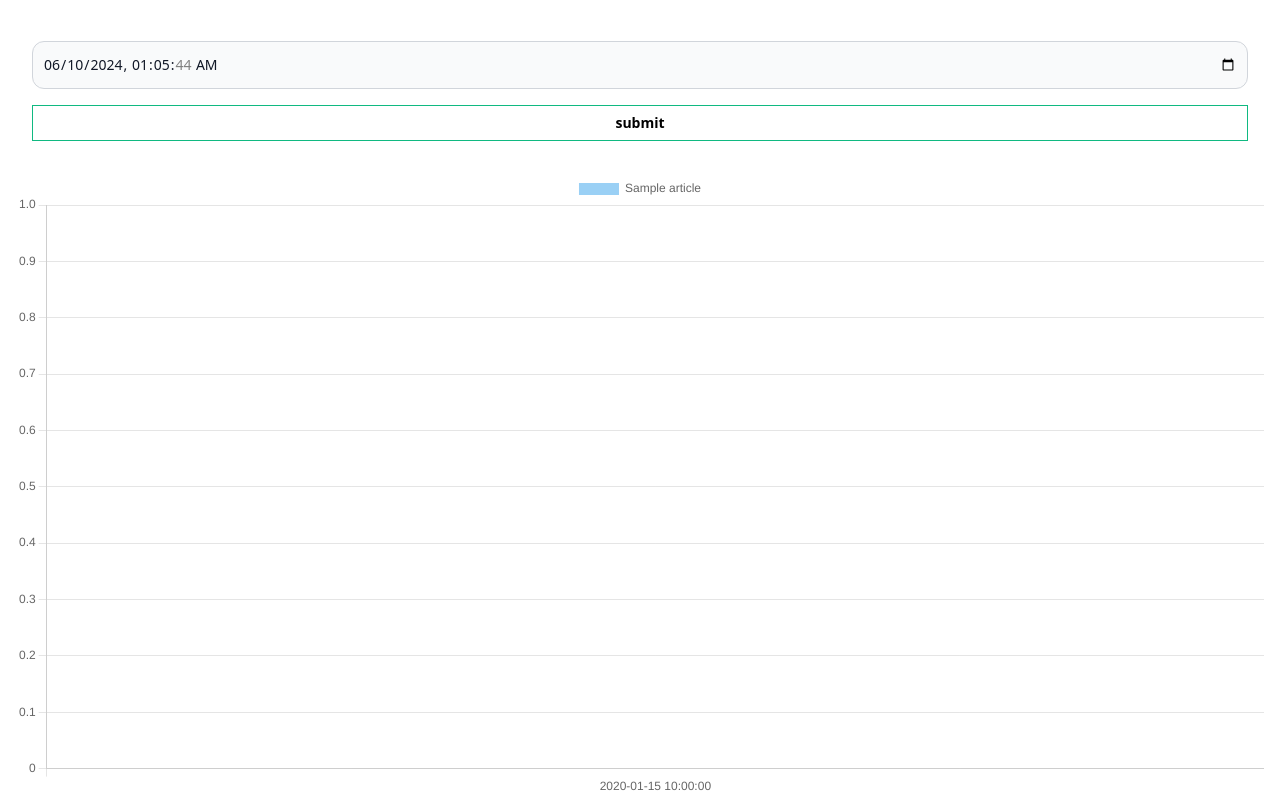
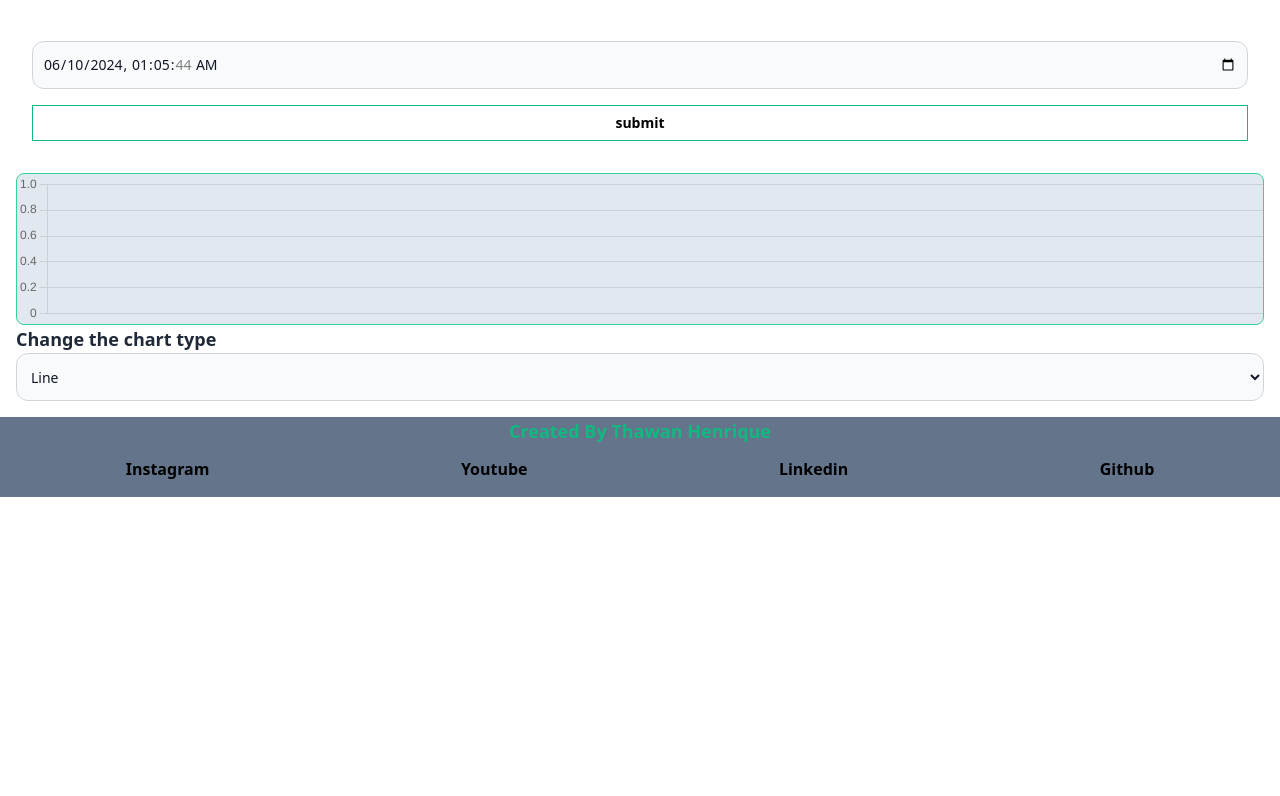
Before and after one commit to thawancomt/Sistem-Store, a Flask app: page /stock/ in a window 1280 px wide. Shown: the part 498-1294 px from the top of the page. After the commit the page ends 995 px from the top, so only its background shows below. Run offline with Flask 3, Linux system fonts and the light colour scheme; a user stored in the database is signed in; tables that the repository leaves empty hold one stand-in row (values such as "Sample post").

Commit message:
Fix the chart on stock page
Instead show just the stockable articles the chart was showing all type of articles, it has been solved.

```diff
--- a/flaskr/blueprints/stock/services/StockChart.py
+++ b/flaskr/blueprints/stock/services/StockChart.py
@@ -3,14 +3,15 @@
 from flaskr.blueprints.articles.services.ArticlesService import ArticlesService
 
 class StockChart(StockServices):
-    def __init__(self, store_id=None, article_id=None, quantity=None, date=None):
+    def __init__(self, store_id=None, article_id=None, quantity=None, date=None, days = None):
         super().__init__(store_id, article_id, quantity, date)
-
+        self.days = days or 7
         self.labels = self.get_stocks_dates()
 
-    def create_date_labels(self, days = 7):
+    def create_date_labels(self):
+        date_labels = [datetime.strftime(date.date, '%Y-%m-%d %H:%M:%S') for date in self.labels][:self.days]
 
-        return [datetime.strftime(date.date, '%Y-%m-%d %H:%M:%S') for date in self.labels][:days]
+        return date_labels
 
     def create_all_stock_list(self):
         stocks = []
--- a/flaskr/blueprints/stock/services/StockServices.py
+++ b/flaskr/blueprints/stock/services/StockServices.py
@@ -22,7 +22,7 @@
         self.article_id = article_id
         self.quantity = quantity
         self.date = date or datetime.now().strftime('%Y-%m-%d %H:%M:%S')
-        self.articles = ArticlesService.get_all()
+        self.articles = ArticlesService.get_all_stockable()
         self.per_page = 3
 
 
--- /dev/null
+++ b/flaskr/blueprints/stock/static/StockChart.js
@@ -0,0 +1,44 @@
+
+var ctx = document.getElementById('myChart');
+var type = document.getElementById('changeChartType');
+var StockChart = new Chart(ctx, {
+  type: type.value,
+  data: {
+    labels: labels,
+    datasets: data,
+  },
+  options: {
+    scales: {
+      y: {
+        beginAtZero: true
+      }
+    },
+    responsive: true,
+    maintainAspectRatio: false,
+  }
+});
+
+function updateChartType(newType) {
+  StockChart.destroy(); // Destroi o gráfico atual
+  StockChart = new Chart(ctx, { // Cria um novo gráfico com o novo tipo
+    type: newType,
+    data: {
+      labels: labels,
+      datasets: data,
+    },
+    options: {
+      scales: {
+        y: {
+          beginAtZero: true
+        }
+      },
+      responsive: true,
+      maintainAspectRatio: false,
+    }
+  });
+}
+
+document.getElementById('changeChartType').addEventListener('change', function() {
+  const selectedType = this.value;
+  updateChartType(selectedType);
+});
--- a/flaskr/blueprints/stock/templates/stock.html
+++ b/flaskr/blueprints/stock/templates/stock.html
@@ -126,46 +126,24 @@
 
 </form>
 
-<div>
-  <canvas id="myChart"></canvas>
+<div class="border border-emerald-400 rounded-lg bg-slate-200 ">
+  <canvas id="myChart" class="text-red-600"></canvas>
 </div>
 
 <script src="https://cdn.jsdelivr.net/npm/chart.js"></script>
 
 <script>
-  const ctx = document.getElementById('myChart');
-
-  new Chart(ctx, {
-    type: 'bar',
-    data: {
-      labels: {{context.date_labels | safe}},
-      datasets: {{context.data_for_chart | safe}}},
-    options: {
-      scales: {
-        y: {
-          beginAtZero: true
-        }
-      }
-    }
-  });
-</script>
-<script>
-    let form = document.querySelector('#update');
-    form.addEventListener('submit', function (eventw) {
-        var t = confirm('Are you sure?');
-
-        if (!t) {
-          eventw.preventDefault()
-        }
-    }
-    )
-
-    /* Add a cancel if update_confirm was clicked cancel */
-
-
-
-
-
+  const labels = {{context.date_labels | safe}};
+  const data = {{context.data_for_chart | safe}};
 </script>
 
+<label for="changeChartType" class="sub-title-primary">Change the chart type</label>
+<select name="" id="changeChartType" class="form-control-1">
+  <option value="line">Line</option>
+  <option value="bar">Bar</option>
+  <option value="pie">Pie</option>
+</select>
+
+<script src="static/StockChart.js"></script>
+
 {% endblock %}
--- a/flaskr/blueprints/stock/views/StockView.py
+++ b/flaskr/blueprints/stock/views/StockView.py
@@ -10,13 +10,18 @@
 
 stock = Blueprint('stock', __name__,
                   template_folder='../templates',
-                  url_prefix='/stock')
+                  url_prefix='/stock',
+                  static_folder='../static')
 
 @stock.route('/')
 def index():
     stock_page = request.args.get('page', 1, type=int)
+
+    how_many_days_for_chart = request.args.get('days', 7, type=int)
+
     date = request.args.get('date') or datetime.now().strftime('%Y-%m-%d %H:%M:%S')
 
+    chart = StockChart(days=how_many_days_for_chart)
 
     context = {
         'title': 'Stock',
@@ -26,8 +31,8 @@
         'articles' : ArticlesService.get_all_stockable(),
         'dates' : StockServices().get_stocks_dates(),
 
-        'date_labels' : StockChart().create_date_labels(),
-        'data_for_chart' : StockChart().create_datasets(),
+        'date_labels' : chart.create_date_labels(),
+        'data_for_chart' : chart.create_datasets(),
 
 
     }
--- a/flaskr/static/output.css
+++ b/flaskr/static/output.css
@@ -1285,6 +1269,11 @@
   background-color: rgb(187 247 208 / var(--tw-bg-opacity));
 }
 
+.bg-slate-200 {
+  --tw-bg-opacity: 1;
+  background-color: rgb(226 232 240 / var(--tw-bg-opacity));
+}
+
 .bg-slate-500 {
   --tw-bg-opacity: 1;
   background-color: rgb(100 116 139 / var(--tw-bg-opacity));
@@ -1476,6 +1469,11 @@
 .text-yellow-400 {
   --tw-text-opacity: 1;
   color: rgb(250 204 21 / var(--tw-text-opacity));
+}
+
+.text-red-600 {
+  --tw-text-opacity: 1;
+  color: rgb(220 38 38 / var(--tw-text-opacity));
 }
 
 .line-through {
```
Also changed, not shown: other parts of flaskr/static/output.css (+28 -91 lines).
